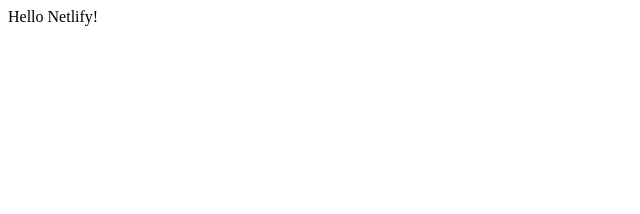
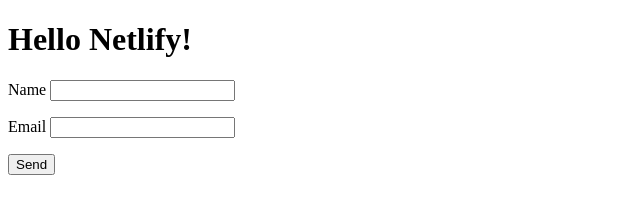
Before and after one commit to dyzhu12/netlify-test, a plain HTML site: page index.html in a window 1280 px wide. Shown: the whole page, without its empty margins (0-640 px from the left). Drawn offline with Linux system fonts and the light colour scheme.

Commit message:
Add sample contact form

```diff
--- a/index.html
+++ b/index.html
@@ -1 +1,17 @@
-Hello Netlify!
+<!doctype html>
+<html>
+  <body>
+    <h1>Hello Netlify!</h1>
+    <form name="contact" netlify>
+      <p>
+        <label>Name <input type="text" name="name" /></label>
+      </p>
+      <p>
+        <label>Email <input type="email" name="email" /></label>
+      </p>
+      <p>
+        <button type="submit">Send</button>
+      </p>
+    </form>
+  </body>
+</html>
```
